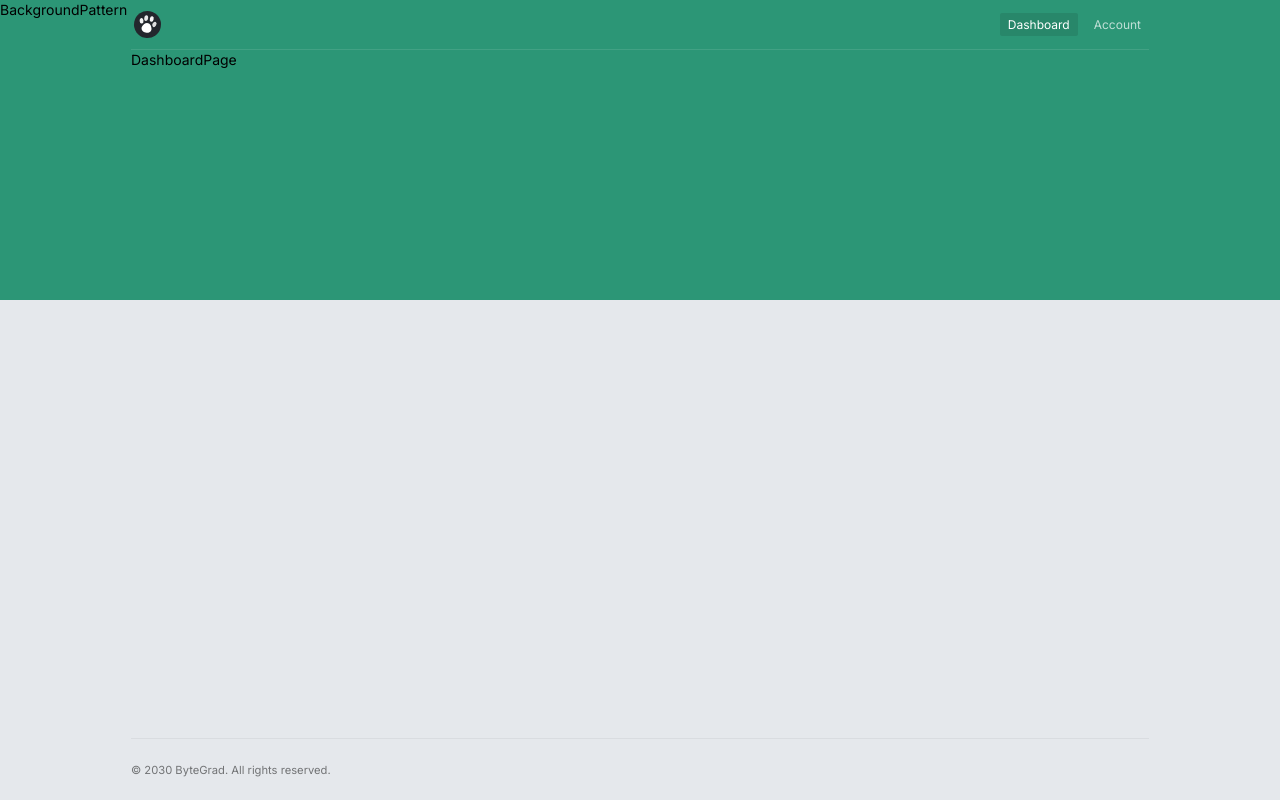
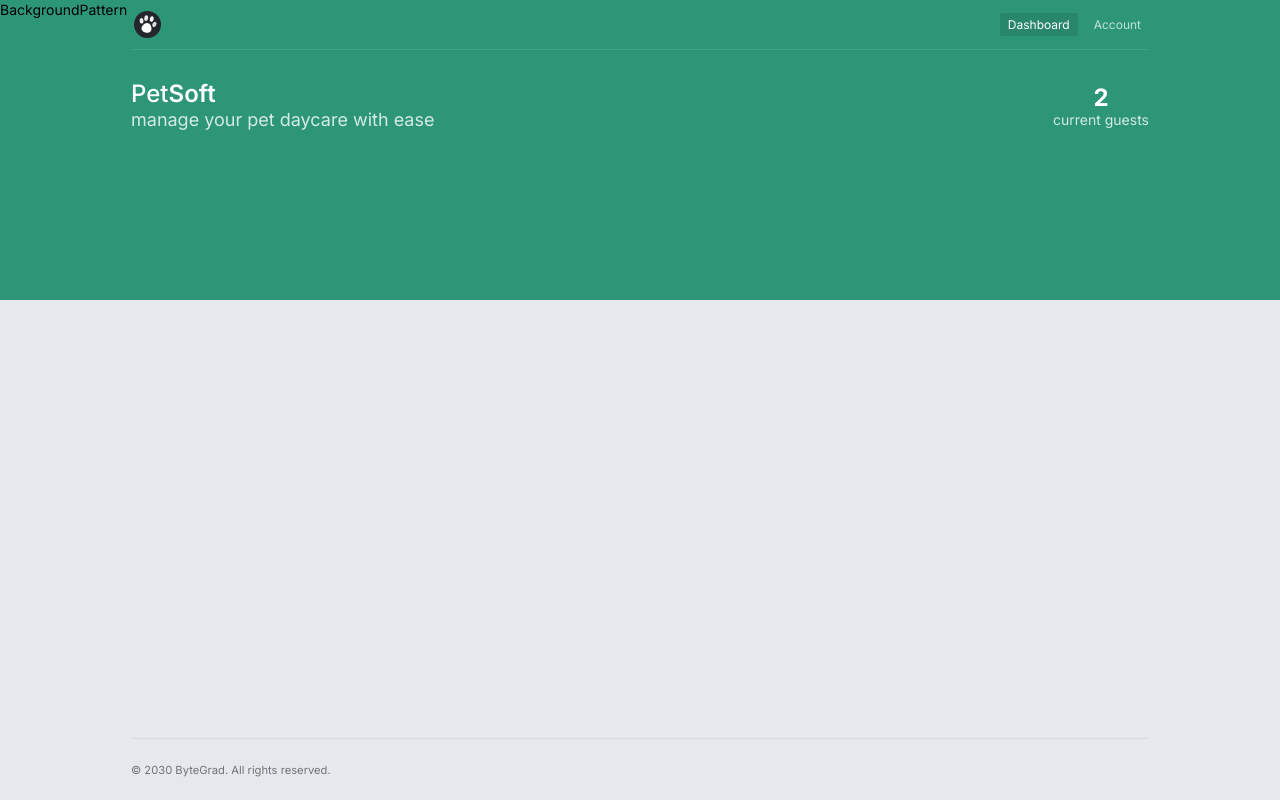
Before and after one commit to Visvoker/petSoft, a Next.js app: page /app/dashboard in a window 1280 px wide. Built offline with nearby package versions, Linux system fonts and the light colour scheme.

Commit message:
Branding + Stats Components

```diff
--- a/src/app/(app)/app/dashboard/page.tsx
+++ b/src/app/(app)/app/dashboard/page.tsx
@@ -1,5 +1,14 @@
+import Branding from "@/components/branding";
+import Stats from "@/components/stats";
+
 export default function DashboardPage() {
   return (
-    <div>DashboardPage</div>
-  )
+    <main>
+      <div className="flex items-center justify-between text-white py-8 ">
+        <Branding />
+
+        <Stats />
+      </div>
+    </main>
+  );
 }
--- /dev/null
+++ b/src/components/branding.tsx
@@ -0,0 +1,12 @@
+import H1 from "./h1";
+
+export default function Branding() {
+  return (
+    <section>
+      <H1>
+        Pet<span className="font-semibold">Soft</span>
+      </H1>
+      <p className="text-lg opacity-80">manage your pet daycare with ease</p>
+    </section>
+  );
+}
--- /dev/null
+++ b/src/components/h1.tsx
@@ -0,0 +1,5 @@
+import React, { ReactNode } from "react";
+
+export default function H1({ children }: { children: React.ReactNode }) {
+  return <h1 className=" font-medium text-2xl leading-6">{children}</h1>;
+}
--- /dev/null
+++ b/src/components/stats.tsx
@@ -0,0 +1,10 @@
+import React from "react";
+
+export default function Stats() {
+  return (
+    <section className="text-center">
+      <p className="font-bold text-2xl leading-6">2</p>
+      <p className="opacity-80">current guests</p>
+    </section>
+  );
+}
```
